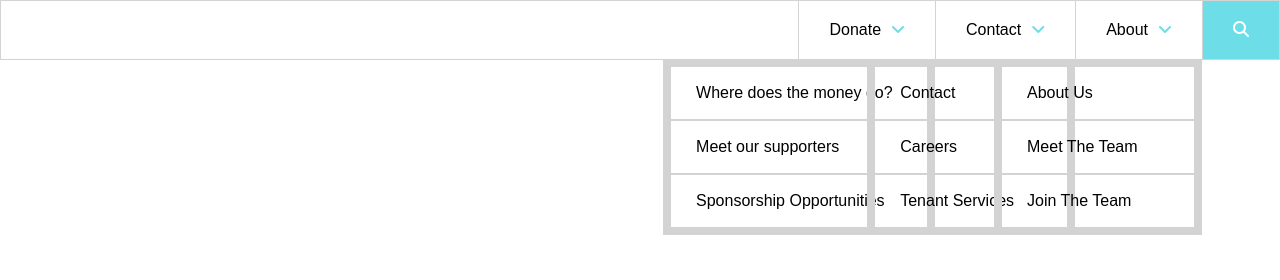
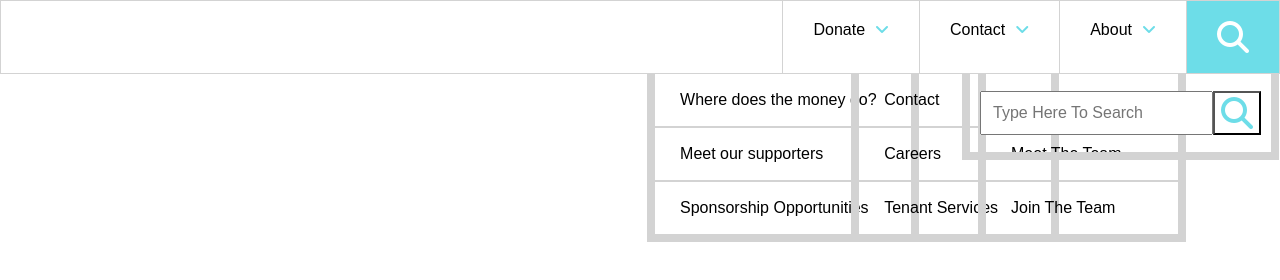
Before and after one commit to Khimcoder/Nav-Dropdown, a plain HTML site: page index.html in a window 1280 px wide. Drawn offline with Linux system fonts and the light colour scheme.

Commit message:
search bar added

```diff
--- a/css/styles.scss
+++ b/css/styles.scss
@@ -36,19 +36,18 @@ ul{
 
 .nav-menu__item:last-child{
 	background-color: $primcolor;
-	.fa-search{
+	.fa-search-white{
 		color:white;
+		font-size: 2rem;
 	}
 }
 
 .nav-menu__dropdown{
-	// display: flex;
-	// flex-direction: column;
-	// display: none;
 	top: 100%;
     right: 0;
     padding: 0;
 	position: absolute;
+	// display: none;
 	li{
 		padding: 17px 10px;
 		border: 1px solid lightgrey;
@@ -57,9 +56,32 @@ ul{
 
 .nav-menu__dropdown1{
 	width: 17rem;
-    border: 7px solid lightgrey;
+    border-right: 7px solid lightgrey;
+	border-left: 7px solid lightgrey;
+	border-bottom: 7px solid lightgrey;
 }
 .nav-menu__dropdown2, .nav-menu__dropdown3{
 	width: 13rem;
-	border: 7px solid lightgrey;
+	border-right: 7px solid lightgrey;
+	border-left: 7px solid lightgrey;
+	border-bottom: 7px solid lightgrey;
 }
+
+.nav-menu__dropdown4{
+	border-right: 7px solid lightgrey;
+	border-left: 7px solid lightgrey;
+	border-bottom: 7px solid lightgrey;
+	.dropdown-search{
+		display: flex;
+	}
+	.searchTerm{
+		padding: 11px;
+	}
+	button{
+		background: white;
+		.fa-search-blue{
+		    color: $primcolor;
+		    font-size: 2rem;
+		}
+	}
+}
--- a/index.html
+++ b/index.html
@@ -32,7 +32,15 @@
 		 		  	<li><a href="#">Join The Team</a></li>
 		 		</ul>
 		 	</li>
-	 		<li class="nav-menu__item"><a href="#"><i class="fa fa-search" aria-hidden="true"></i></a>
+	 		<li class="nav-menu__item"><a href="#"><i class="fa fa-search fa-search-white" aria-hidden="true"></i></a>
+	 			<ul class="nav-menu__dropdown nav-menu__dropdown4">
+	 				<li class="dropdown-search">
+						<input type="text" class="searchTerm" placeholder="Type Here To Search">
+		      			<button type="submit" class="searchButton">
+		        			<i class="fa fa-search fa-search-blue"></i>
+		     			</button>
+	 				</li>
+				</ul>
 	 		</li>
 		</ul>
 	</nav>
```
Also changed, not shown: css/styles.css.
